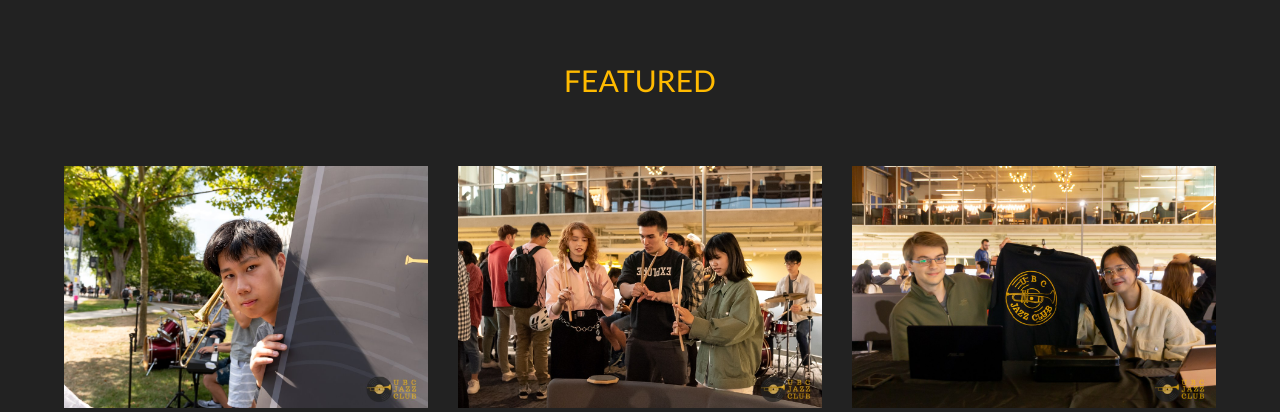
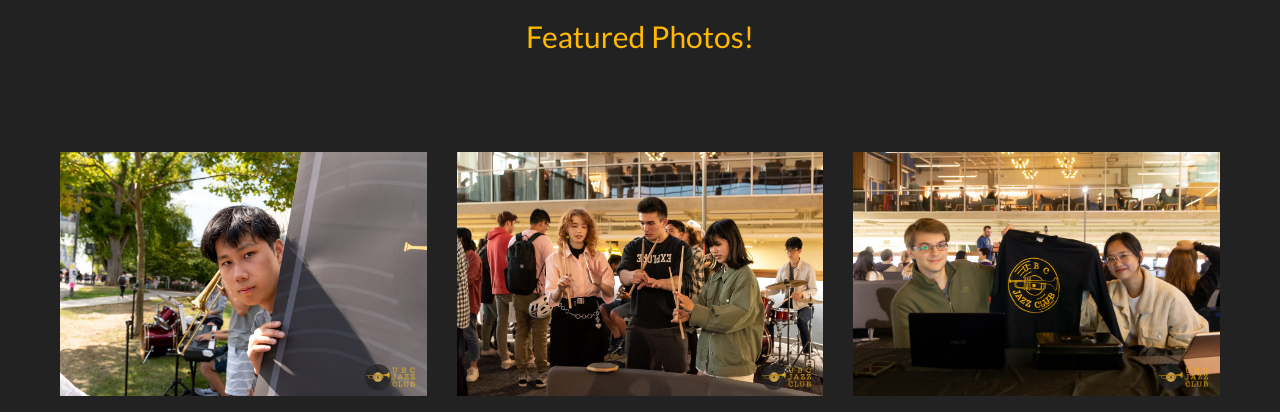
Before and after one commit to ubcjazzclubdev/Club-Website-Old, a plain HTML site: page gallery.html in a window 1280 px wide. Shown: the part 402-814 px from the top of the page. Drawn offline with nearby package versions, Linux system fonts and the light colour scheme.

Commit message:
Featured Gallery Slideshow -ish
Signed-off-by: Piyotr-K <piyotrkao1998@outlook.com>

```diff
--- a/gallery.html
+++ b/gallery.html
@@ -12,6 +12,7 @@
 <link rel="stylesheet" href="resources/css/main.css">
 <link rel="stylesheet" href="resources/css/lightbox.css">
 <link rel="stylesheet" href="resources/css/slideshow.css">
+<link rel="stylesheet" href="resources/css/featured.css">
 
 <body>
 
@@ -48,27 +49,46 @@
     <!-- First Parallax Image with Logo Text -->
     <div class="bgimg-1 w3-display-container w3-opacity-min" id="home">
         <div class="w3-display-middle" style="white-space:nowrap;">
-            <span id="logo_text" class="w3-center w3-padding-large w3-xlarge w3-wide w3-animate-opacity">GALLERY
-                PAGE</span>
+            <span id="logo_text" class="w3-center w3-padding-large w3-xlarge w3-wide w3-animate-opacity">GALLERY PAGE</span>
         </div>
+    </div>
+    <div class="featured_title">
+        <h2>
+            Featured Photos!
+        </h2>
     </div>
     <div class="container-fluid" id="gallery_featured">
         <div class="row">
-            <div class="col-md-12 gallery_featured_text">
-                <h2>
-                    FEATURED
-                </h2>
+            <div class="col-md-4">
+                <img src="resources/images/gallery_1.jpg">
+            </div>
+            <div class="col-md-4">
+                <img src="resources/images/gallery_4.jpg">
+            </div>
+            <div class="col-md-4">
+                <img src="resources/images/gallery_3.jpg">
             </div>
         </div>
         <div class="row">
             <div class="col-md-4">
-                <img src="resources/images/gallery_1.jpg" style="width: 100%;">
+                <img src="resources/images/gallery_2.jpg" style="height: 40%;">
             </div>
             <div class="col-md-4">
-                <img src="resources/images/gallery_4.jpg" style="width: 100%;">
+                <img src="resources/images/gallery_5.jpg">
             </div>
             <div class="col-md-4">
-                <img src="resources/images/gallery_3.jpg" style="width: 100%;">
+                <img src="resources/images/gallery_1.jpg">
+            </div>
+        </div>
+        <div class="row">
+            <div class="col-md-4">
+                <img src="resources/images/gallery_1.jpg">
+            </div>
+            <div class="col-md-4">
+                <img src="resources/images/gallery_1.jpg">
+            </div>
+            <div class="col-md-4">
+                <img src="resources/images/gallery_1.jpg">
             </div>
         </div>
     </div>
@@ -208,7 +228,9 @@
             </a>
         </div>
     </footer>
+    <script src="https://ajax.googleapis.com/ajax/libs/jquery/3.5.1/jquery.min.js"></script>
     <script src="resources/js/main.js"></script>
+    <script src="resources/js/featured.js"></script>
 </body>
 
 </html>
--- /dev/null
+++ b/resources/css/featured.css
@@ -0,0 +1,42 @@
+#gallery_featured
+{
+    padding: 64px;
+    background-color: #222222;
+    position: relative;
+    height: calc(100vw * 0.24);
+}
+
+#gallery_featured > div {
+    position: absolute;
+    top: 2rem;
+    left: 4rem;
+    right: 4rem;
+    height: calc(100vw * 0.2);
+}
+
+#gallery_featured img {
+    max-width: 100%;
+    margin-left: auto;
+    margin-right: auto;
+    height: auto;
+    display: block;
+}
+
+.gallery_featured_text
+{
+    text-align: center;
+    margin-right: auto;
+    margin-left: auto;
+    margin-bottom: 60px;
+    color: var(--primary-colour);
+}
+
+.featured_title {
+    text-align: center;
+    margin-right: auto;
+    margin-left: auto;
+    padding-bottom: 60px;
+    padding-top: 20px;
+    color: var(--primary-colour);
+    background-color: var(--secondary-colour);
+}
--- a/resources/css/main.css
+++ b/resources/css/main.css
@@ -291,21 +291,6 @@ html {
 
 }
 
-#gallery_featured
-{
-    padding: 64px;
-    background-color: #222222;
-}
-
-.gallery_featured_text
-{
-    text-align: center;
-    margin-right: auto;
-    margin-left: auto;
-    margin-bottom: 60px;
-    color: var(--primary-colour);
-}
-
 /* == End Gallery CSS == */
 
 /**
--- /dev/null
+++ b/resources/js/featured.js
@@ -0,0 +1,10 @@
+$("#gallery_featured > div:gt(0)").hide();
+
+setInterval(function() {
+  $('#gallery_featured > div:first')
+    .fadeOut(1000)
+    .next()
+    .fadeIn(1000)
+    .end()
+    .appendTo('#gallery_featured');
+}, 5000);
```
